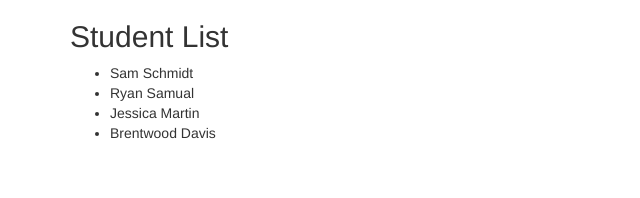
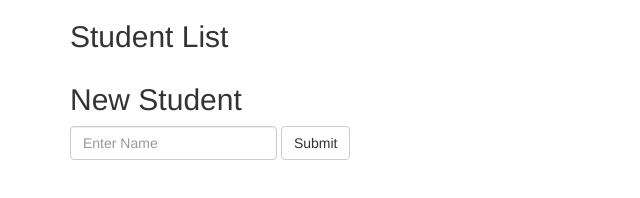
Before and after one commit to jocelynalsdorf/students-angular, a plain HTML site: page index.html in a window 1280 px wide. Shown: the whole page, without its empty margins (0-640 px from the left). Drawn offline with nearby package versions, Linux system fonts and the light colour scheme.

Commit message:
adds form input and delelete of students functionality

```diff
--- a/index.html
+++ b/index.html
@@ -14,9 +14,18 @@
       <h2>Student List</h2>
       <ul>
         <li ng-repeat="item in students">
-          {{item.name}}
+          {{item.name}} <a ng-click="deleteStudent(item)">Delete</a>
         </li>
       </ul>
+    </div>
+    <div class="col-md-4">
+      <h2>New Student</h2>
+      <form ng-submit="addStudent()" class="form-inline" role="form">
+        <div class="form-group">
+          <input type="text" ng-model="studentName" class="form-control" placeholder="Enter Name">
+        </div>
+        <button type="submit" class="btn btn-default">Submit</button>
+      </form>
     </div>
   </div>
 
--- a/js/StudentsController.js
+++ b/js/StudentsController.js
@@ -1,9 +1,12 @@
 studentRoster.controller('StudentsCtrl', function StudentsCtrl($scope){
-  $scope.students = [
-  {name: "Sam Schmidt"},
-  {name: "Ryan Samual"},
-  {name: "Jessica Martin"},
-  {name: "Brentwood Davis"}
+  $scope.students = [];
+  $scope.addStudent = function() {
+    $scope.students.push({name: $scope.studentName}); //set value of name to the input with this directive
+    $scope.studentName = null; //set it to null so that the field in html is cleared
+  };
+  $scope.deleteStudent = function(student){
+    var index = $scope.students.indexOf(student);
+    $scope.students.splice(index,1);
+  };
 
-  ]
 });
```
